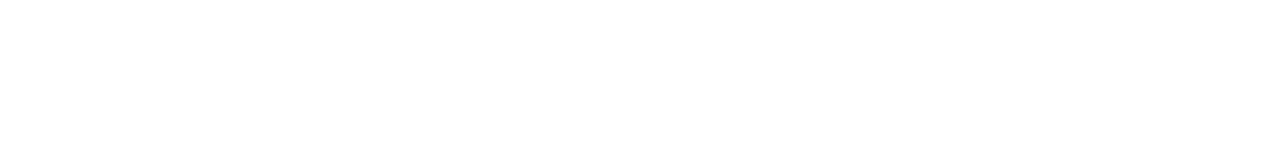
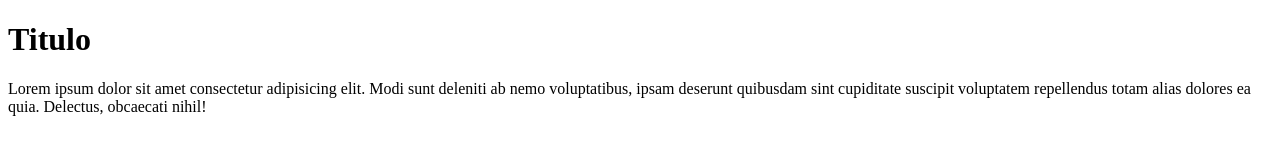
Before and after one commit to josueprogram2003/pruebaGithub, a plain HTML site: page index.html in a window 1280 px wide. Drawn offline with Linux system fonts and the light colour scheme.

Commit message:
agregue titulo y parrafo

```diff
--- a/index.html
+++ b/index.html
@@ -6,6 +6,7 @@
   <title>Document</title>
 </head>
 <body>
-  <h1></h1>
+  <h1>Titulo</h1>
+  <p>Lorem ipsum dolor sit amet consectetur adipisicing elit. Modi sunt deleniti ab nemo voluptatibus, ipsam deserunt quibusdam sint cupiditate suscipit voluptatem repellendus totam alias dolores ea quia. Delectus, obcaecati nihil!</p>
 </body>
 </html>
```
